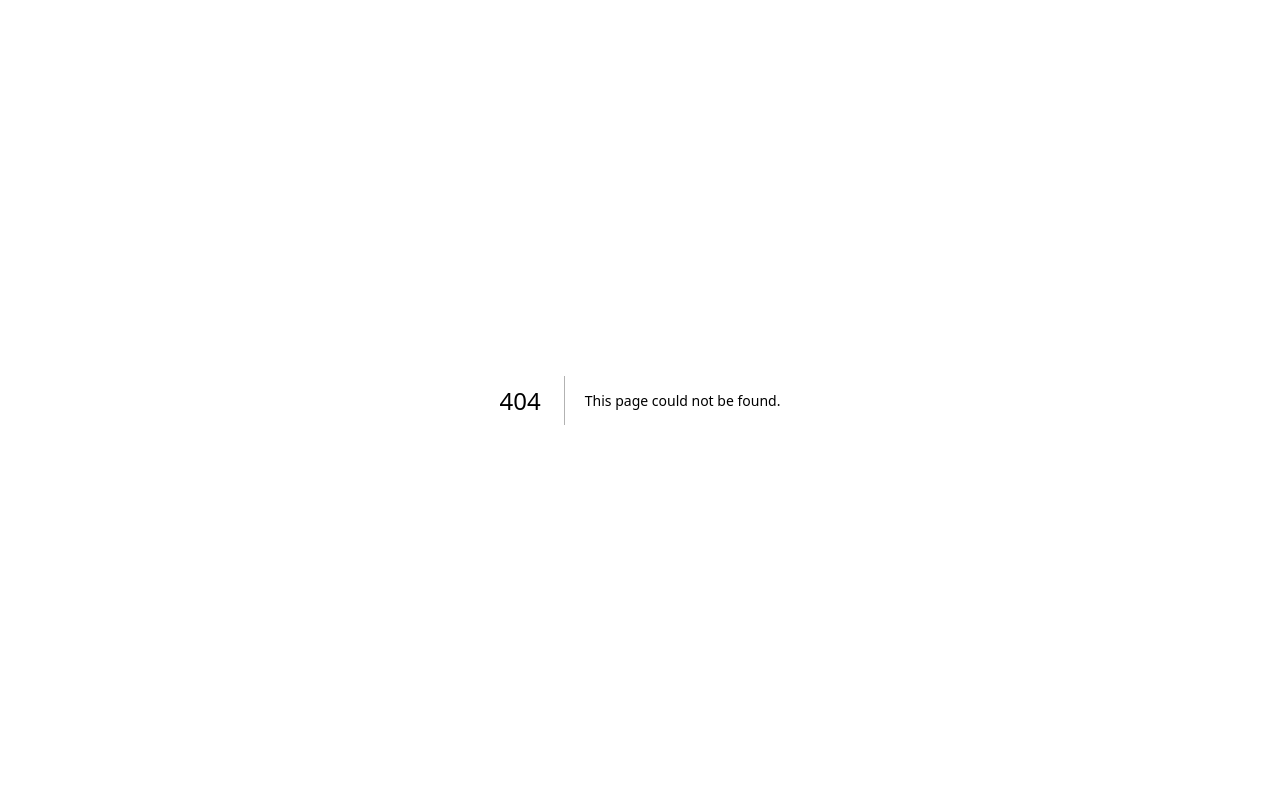
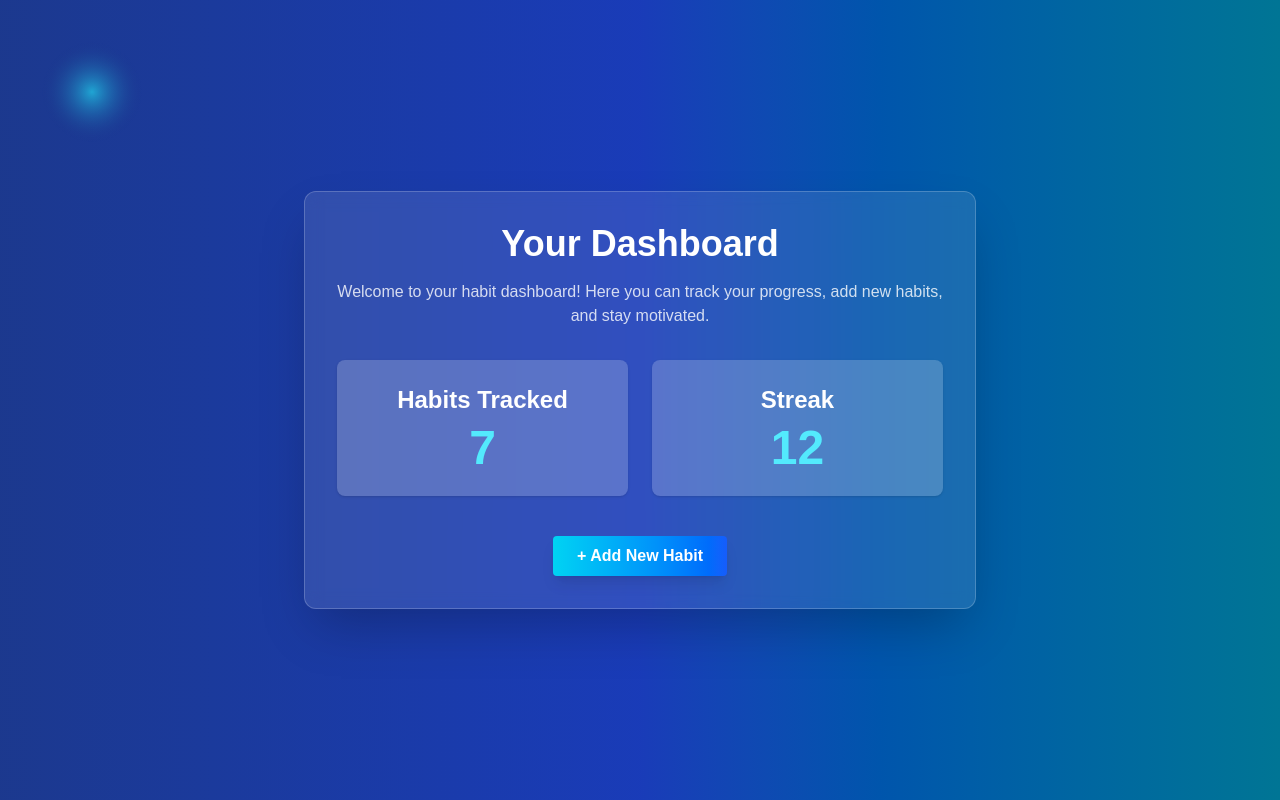
Before and after one commit to Diogojlq/habit-tracker, a Next.js app in the folder frontend/: page /dashboard in a window 1280 px wide. Before the commit this address had no page. Built offline with nearby package versions, Linux system fonts and the light colour scheme.

Commit message:
feat(frontend): create dashboard page

```diff
--- /dev/null
+++ b/frontend/app/dashboard/page.tsx
@@ -0,0 +1,49 @@
+"use client";
+import React from "react";
+
+export default function DashboardPage() {
+  return (
+    <main className="flex flex-col items-center justify-center min-h-screen bg-gradient-to-r from-blue-900 via-blue-800 to-cyan-700 text-white px-4">
+      <div className="w-full max-w-2xl p-8 rounded-xl shadow-2xl bg-white/10 backdrop-blur border border-white/20">
+        <h1 className="text-4xl font-bold text-center mb-4">Your Dashboard</h1>
+        <p className="text-center text-white/80 mb-8">
+          Welcome to your habit dashboard! Here you can track your progress, add new habits, and stay motivated.
+        </p>
+        <div className="grid grid-cols-1 md:grid-cols-2 gap-6">
+          <div className="bg-white/20 rounded-lg p-6 shadow flex flex-col items-center">
+            <span className="text-2xl font-bold mb-2">Habits Tracked</span>
+            <span className="text-5xl font-extrabold text-cyan-300">7</span>
+          </div>
+          <div className="bg-white/20 rounded-lg p-6 shadow flex flex-col items-center">
+            <span className="text-2xl font-bold mb-2">Streak</span>
+            <span className="text-5xl font-extrabold text-cyan-300">12</span>
+          </div>
+        </div>
+        <div className="mt-10 flex flex-col items-center">
+          <button className="px-6 py-2 rounded bg-gradient-to-r from-cyan-400 to-blue-600 text-white font-bold shadow-lg transition-all duration-300 hover:scale-105 hover:shadow-xl focus:outline-none focus:ring-2 focus:ring-cyan-400 cursor-pointer">
+            + Add New Habit
+          </button>
+        </div>
+      </div>
+      {/* Decorative illustration */}
+      <div className="absolute top-8 left-8 hidden md:block opacity-70 pointer-events-none">
+        <svg width="120" height="120" viewBox="0 0 120 120" fill="none">
+          <circle cx="60" cy="60" r="50" fill="url(#paint0_radial)" />
+          <defs>
+            <radialGradient
+              id="paint0_radial"
+              cx="0"
+              cy="0"
+              r="1"
+              gradientTransform="translate(60 60) rotate(90) scale(50)"
+              gradientUnits="userSpaceOnUse"
+            >
+              <stop stopColor="#22d3ee" />
+              <stop offset="1" stopColor="#1e3a8a" stopOpacity="0" />
+            </radialGradient>
+          </defs>
+        </svg>
+      </div>
+    </main>
+  );
+}
```
